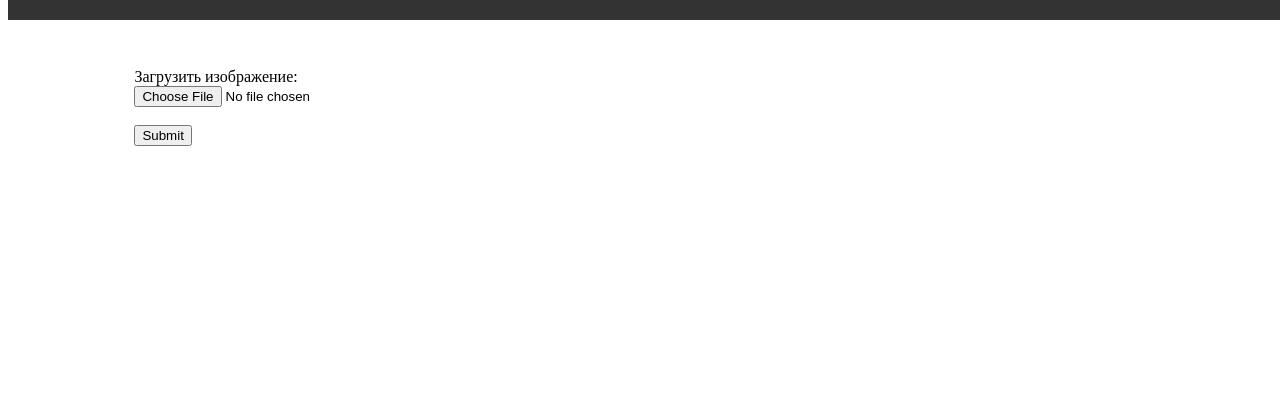
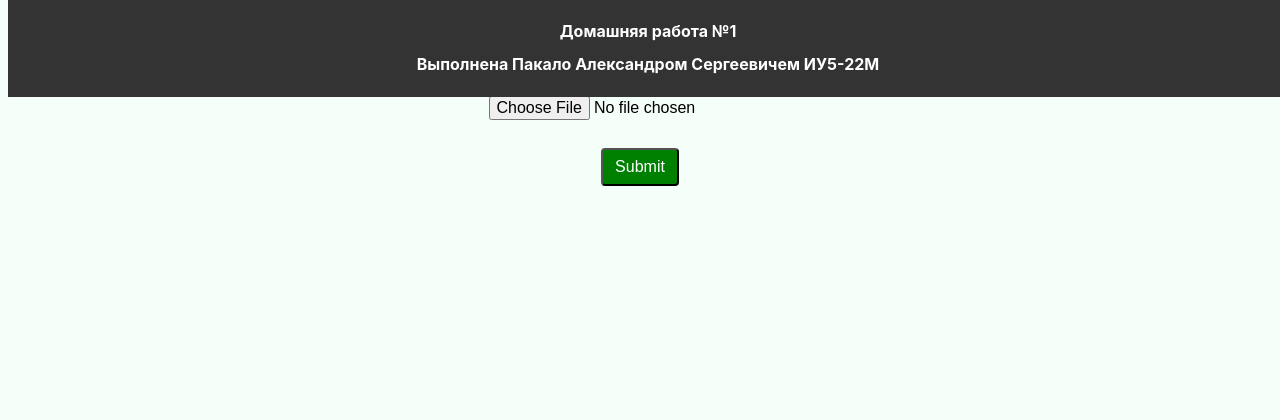
Before and after one commit to DeadlySquad13/t5-2-Neuroscience__Homework1, a Django app: page / in a window 1280 px wide. Shown: the top 420 px of the page. Run offline with Django 5.2, Linux system fonts and the light colour scheme.

Commit message:
[Enh](Templates): Added some styles to scorepage.

```diff
--- a/src/backend/templates/scorepage.html
+++ b/src/backend/templates/scorepage.html
@@ -4,11 +4,20 @@
 <meta charset="windows-1251">
 <title>Домашнее задание 1</title>
 <style>
+    * {
+        font-size: 16px;
+    }
     /* Add some padding on document's body to prevent the content
     to go underneath the header and footer */
     body{
+        background: mintcream;
         padding-top: 60px;
         padding-bottom: 40px;
+        text-align: center;
+        font-family: -apple-system, BlinkMacSystemFont, 'Segoe UI', Roboto, Oxygen, Ubuntu, Cantarell, 'Open Sans', 'Helvetica Neue', sans-serif;
+        display: flex;
+        flex-direction: column;
+        row-gap: 100px;
     }
     .fixed-header, .fixed-footer{
         width: 100%;
@@ -33,12 +42,26 @@
         padding: 7px 25px;
         display: inline-block;
     }
+    input {
+        padding: 8px 12px;
+        border-radius: 4px;
+        color: black;
+        outline: none;
+    }
+    #submit {
+        background: green;
+        color: white;
+    }
+    h3 {
+        font-size: 20px;
+    }
 </style>
 </head>
 <body>
     <div class="fixed-header">
         <div class="container">
-
+            <h1>Домашняя работа №1</h1>
+            <h2>Выполнена Пакало Александром Сергеевичем ИУ5-22М</h2>
         </div>
     </div>
     <div class="container">
@@ -48,14 +71,20 @@
             <div class="col-md-4 col-sm-4">
                 <label for="FilePath">Загрузить изображение:</label>
             </div> <input name="filePath" type="file"><br><br>
-            <input type="submit" value="Submit" >
+            <input id="submit" type="submit" value="Submit" >
         </form>
     </div>
     <div>
         <br>
         {% if scorePrediction %}
-        <h3>The classification is : {{scorePrediction}}</h3>
+        <h3>Ваша картинка класса: {{scorePrediction}}</h3>
         {% endif %}
+        <br>
+        <p>
+        {% if scorePrediction == 'Man' %}Предположительный владелец аватара - мужчина.{% endif %}
+        {% if scorePrediction == 'Unknown' %}Предположительный владелец аватара неизвестен. На аватаре не изображён человек.{% endif %}
+        {% if scorePrediction == 'Woman' %}Предположительный владелец аватара - женщина.{% endif %}
+        </p>
 
     </div>
     <div class="fixed-footer">
```
